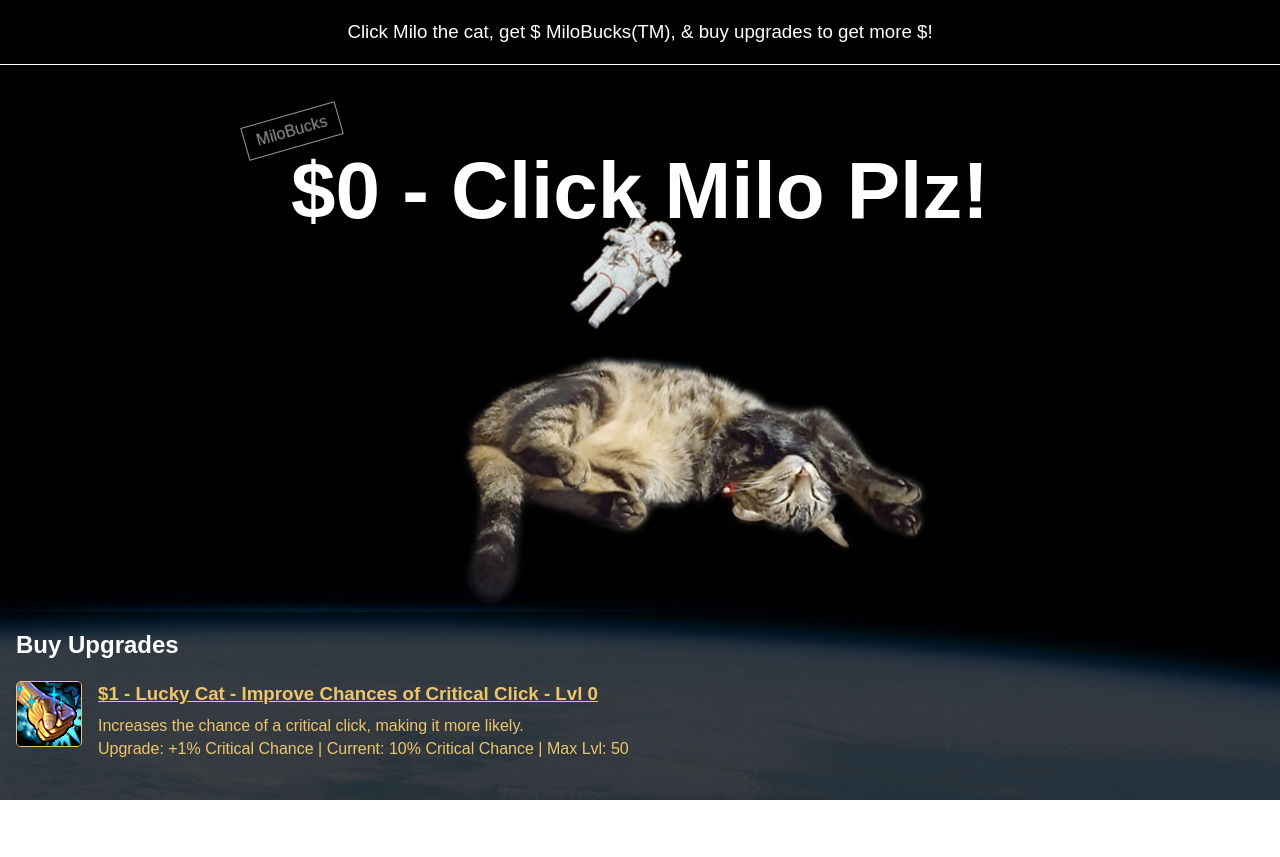
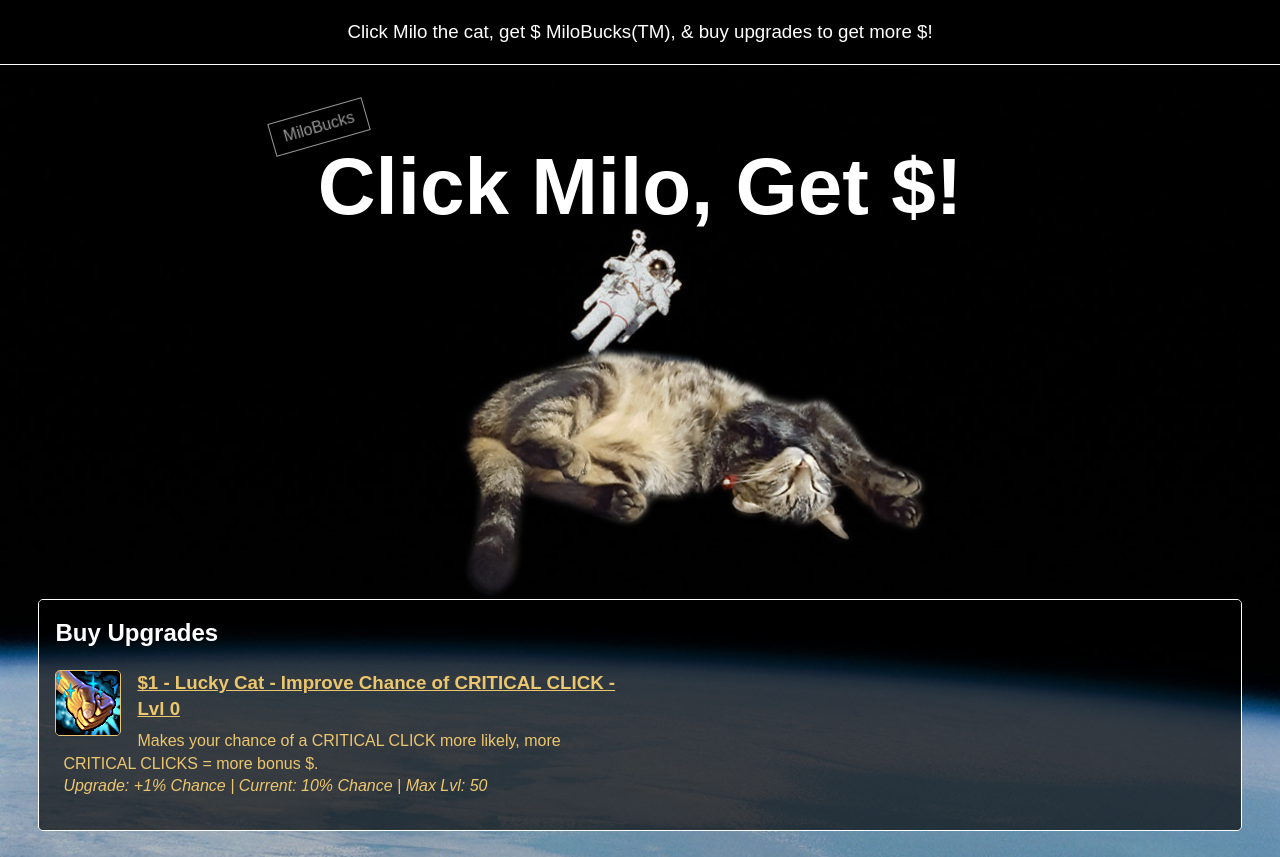
Before and after one commit to sunnymui/milo-clicker, a plain HTML site: page index.html in a window 1280 px wide. Before the commit the page ends 800 px from the top, so only its background shows below. Drawn offline with nearby package versions, Linux system fonts and the light colour scheme.

Commit message:
show_notification function used for upgrades instead of directly settign text content, 2 column layout for upgrade menu, menu made smaller than screen width, upgrade text rewritten for ux/clarity, media query adjustments for for more responsiveness

```diff
--- a/css/main.scss
+++ b/css/main.scss
@@ -198,7 +198,7 @@ main {
   font-weight: bold;
   // so clicks fall through into the clickable layer instead
   pointer-events: none;
-  animation: fade-out-to-top 0.7s 1;
+  animation: fade-out-to-top 0.7s 1 ease-in;
 
   &.critical {
     color: $red;
@@ -230,7 +230,7 @@ main {
 .counter {
   // so the pseudo element is positioned within the counter
   position: relative;
-  font-size: 5em;
+  font-size: 3em;
   color: #fff;
   text-shadow: 0 0 10px #000;
 }
@@ -274,15 +274,20 @@ main {
 }
 
 .upgrades {
-  @include margin-padding(0,1em);
-  width: 100%;
+  @include margin-padding(2%,1em);
+  margin-top: 0;
+  width: 94%;
   background: $black;
   color: #fff;
   // so it doesn't take up the whole screen
-  max-height: 33vh;
+  max-height: 29vh;
   // but user can still scrol through to view all the options
   overflow: scroll;
+  // hide horizontal scroll bar
+  overflow-x: hidden;
   list-style: none;
+  border: 1px solid #fff;
+  border-radius: 5px;
 
   a {
     color: $gold;
@@ -311,10 +316,16 @@ main {
 
   li {
     animation: fade-from-bottom-1 1s 1;
-  }
+    width: 100%;
 
-  li.inactive {
-    display: none;
+    &.upgrades-header {
+      display: block;
+      max-width: 100%;
+    }
+
+    &.inactive {
+      display: none;
+    }
   }
 
   li:hover {
@@ -539,9 +550,21 @@ PLUGINS
    Modify as content requires.
    ========================================================================== */
 
+// desktop size screen
 @media only screen and (min-width: 35em) {
     .cat {
       max-width: 30em;
+    }
+    .counter {
+      font-size: 5em;
+    }
+    .upgrades {
+      li {
+        display: inline-block;
+        vertical-align: top;
+        width: 49%;
+        margin-right: 1%;
+      }
     }
 }
 
--- a/js/main.js
+++ b/js/main.js
@@ -29,52 +29,52 @@
     },
     upgrades: [
       {
-        title: 'Lucky Cat - Improve Chances of Critical Click',
+        title: 'Lucky Cat - Improve Chance of CRITICAL CLICK',
         class: 'crit_chance',
-        description: 'Increases the chance of a critical click, making it more likely.',
-        unit: '% Critical Chance',
+        description: 'Makes your chance of a CRITICAL CLICK more likely, more CRITICAL CLICKS = more bonus $.',
+        unit: '% Chance',
         prefix: '+'
       },{
-        title: 'Jackpot Meow - Increase Critical Click Amount',
+        title: 'Jackpot Meow - Increase CRITICAL CLICK Bonus Amount',
         class: 'crit_multiplier',
-        description: 'Increase the amount a critical click will multiply a regular click.',
+        description: 'Increases the bonus $ amount of a CRITICAL CLICK. Multiplies a CRITICAL CLICK by a higher bonus amount.',
         unit: 'x $ on Critical',
         prefix: '+'
       },{
-        title: 'MechaCatZilla - Build Automated Robot Cat Clicker',
+        title: 'RoboCat - Makes $ Automatically For You',
         class: 'autoclicker',
-        description: 'Ultra-advanced AI breakthroughs, deep learning neural nets, and tree search algorithms allow you to have a robot click the cat automatically for you every few seconds. Those clicks do not trigger criticals though.',
+        description: 'Have RoboCat automatically earn $ for you. Each level increases the amount RoboCat earns. Utilizes ultra-advanced AI breakthroughs, deep learning neural nets, and tree search algorithms. RoboCat does not trigger CRITICAL CLICKS.',
         unit: '',
         prefix: '+'
       },{
-        title: 'Catnip Frenzy - Reduce Robot Clicker Recharging Time',
+        title: 'RoboCatNip Zoomies - Increase RoboCat Speed',
         class: 'autoclicker_delay',
-        description: 'Upgrade your robot so it recharges faster, taking less time in between automatic clicks',
+        description: 'Makes RoboCat faster, taking less time and earning you $ more quickly.',
         unit: ' milliseconds',
         prefix: ''
       },{
         title: 'Nine Lives - Upgrade Click Multiplier',
         class: 'click_multiplier',
-        description: 'More cats for your buck, increases the amount you get per click.',
+        description: 'Increases the amount you get per click. Makes every click earn more $, including CRITICAL CLICKS and RoboCat earnings.',
         unit: 'x $ per Click',
         prefix: '+'
       }
     ],
     upgrades_title: 'Buy Upgrades',
     notifications: {
-      maxed_out_upgrade: "Can't upgrade, max level reached for that upgrade",
+      maxed_out_upgrade: "CAN'T UPGRADE! Max level reached for upgrade!",
       inactive_upgrade: 'Sorry, you must unlock upgrade by buying  previous upgrade type first',
-      need_more_money: 'Not Enough $ MiloBucks (^=˃ᆺ˂)',
-      crit: 'CRITICAL CLICK!',
+      need_more_money: 'MORE $ NEEDED (^=˃ᆺ˂) Keep Clickin!',
+      crit: '< CRITICAL CLICK! >',
       auto: 'ROBOCLICK Meowactivated',
-      chance_upgrade: 'You Get Better Critical Chances Meow!',
+      crit_chance_upgrade: 'You Get Better Critical Chances Meow!',
       crit_multiplier_upgrade: 'You Meow Get More MiloBucks on a Critical Click!',
-      click_multiplier_upgrade: 'Your Clicks Are Worth More Meow!',
-      autoclicker_upgrade: 'Robot Cat Clicker Acquired!',
-      autoclicker_delay_upgrade: 'Robot Cat Clicker Recharges Faster Meow!',
+      click_multiplier_upgrade: 'Each of your Clicks Are Worth More $ Meow!',
+      autoclicker_upgrade: 'RoboCat Upgraded!',
+      autoclicker_delay_upgrade: 'RoboCat Clicks Faster Meow!',
       instructions: 'Click Milo the cat, get $ MiloBucks(TM), & buy upgrades to get more $!'
     },
-    counter_start: '$0 - Click Milo Plz!'
+    counter_start: 'Click Milo, Get $!'
   };
 
   //=========================//
@@ -247,7 +247,7 @@
           // unlock the next upgrade in the menu
           this.unlock_next_upgrade(type);
           // show the crit chance notification message
-          notification_bar.textContent = ui_text.notifications.chance_upgrade;
+          this.show_notification(ui_text.notifications.crit_chance_upgrade);
         }
         break;
       case 'crit_multiplier':
@@ -260,7 +260,7 @@
           // unlock the next upgrade in the menu
           this.unlock_next_upgrade(type);
           // show the crit chance notification message
-          notification_bar.textContent = ui_text.notifications.crit_multiplier_upgrade;
+          this.show_notification(ui_text.notifications.crit_multiplier_upgrade);
         }
         break;
       case 'autoclicker':
@@ -273,7 +273,7 @@
           // unlock the next upgrade in the menu
           this.unlock_next_upgrade(type);
           // show the crit chance notification message
-          notification_bar.textContent = ui_text.notifications.autoclicker_upgrade;
+          this.show_notification(ui_text.notifications.autoclicker_upgrade);
         }
         break;
       case 'autoclicker_delay':
@@ -286,7 +286,7 @@
           // unlock the next upgrade in the menu
           this.unlock_next_upgrade(type);
           // show the crit chance notification message
-          notification_bar.textContent = ui_text.notifications.autoclicker_delay_upgrade;
+          this.show_notification(ui_text.notifications.autoclicker_delay_upgrade);
         }
         break;
       case 'click_multiplier':
@@ -297,7 +297,7 @@
           // increment the relevant upgrade stats and settings
           this.update_upgrade_stats(this_upgrade);
           // show the crit chance notification message
-          notification_bar.textContent = ui_text.notifications.click_multiplier_upgrade;
+          this.show_notification(ui_text.notifications.click_multiplier_upgrade);
         }
         break;
     }
@@ -323,19 +323,19 @@
       // can't upgrade so set to false
       able_to_upgrade = false;
       // show upgrade not active message
-      notification_bar.textContent = ui_text.notifications.inactive_upgrade;
+      this.show_notification(ui_text.notifications.inactive_upgrade);
 
     // only allow upgrades if it hasn't been maxed out yet
   } else if (upgrade_obj.level >= upgrade_obj.max_level) {
       able_to_upgrade = false;
       // show max level reached message
-      notification_bar.textContent = ui_text.notifications.maxed_out_upgrade;
+      this.show_notification(ui_text.notifications.maxed_out_upgrade);
 
     // check if player has enough money to buy upgrade
   } else if (upgrade_obj.cost > this.clicks) {
       able_to_upgrade = false;
       // show a not enough money message
-      notification_bar.textContent = ui_text.notifications.need_more_money;
+      this.show_notification(ui_text.notifications.need_more_money);
     }
     return able_to_upgrade;
   };
@@ -488,7 +488,9 @@
     element_desc.innerHTML =
       this_text.description +
       '<br>' +
-      'Upgrade: ' + this_text.prefix + this_upgrade.increase + this_text.unit + ' | Current: ' + this_upgrade.current.toFixed(2) + this_text.unit + ' | Max Lvl: ' + this_upgrade.max_level;
+      '<em>' +
+        'Upgrade: ' + this_text.prefix + this_upgrade.increase + this_text.unit + ' | Current: ' + this_upgrade.current.toFixed(2) + this_text.unit + ' | Max Lvl: ' + this_upgrade.max_level +
+      '</em>';
   };
 
   Player.prototype.roll_for_click = function() {
@@ -551,7 +553,7 @@
   // add class upgrades for upgrade menu
   upgrades.classList.add('upgrades');
   // Add a heading to the upgrades container
-  $(upgrades).append('<li><h2>'+ ui_text.upgrades_title  +'</h2></li>');
+  $(upgrades).append('<li class="upgrades-header"><h2>'+ ui_text.upgrades_title  +'</h2></li>');
 
   // init vars to use in the loop as references for current items
   var current_text_item;
@@ -578,7 +580,9 @@
           '<p>'+
             current_text_item.description +
             '<br>' +
+            '<em>' +
             'Upgrade: ' + current_text_item.prefix + current_upgrade_item.increase + current_text_item.unit + ' | Current: ' + current_upgrade_item.current + current_text_item.unit + ' | Max Lvl: ' + current_upgrade_item.max_level +
+            '</em>' +
           '</p>'+
         '</a>'+
       '</li>'
```
Also changed, not shown: css/main.css.
